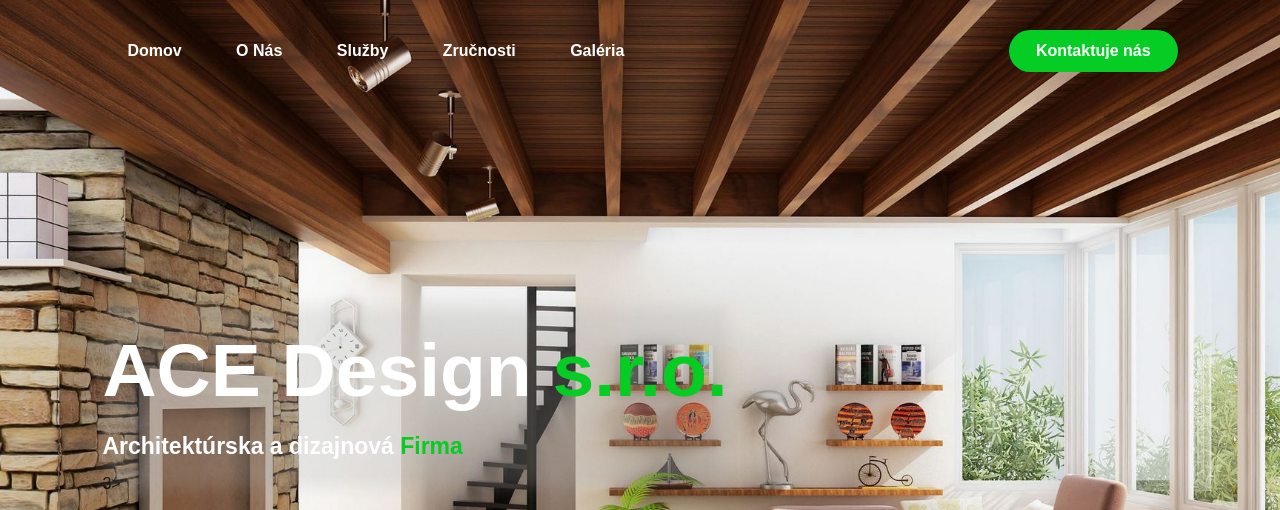
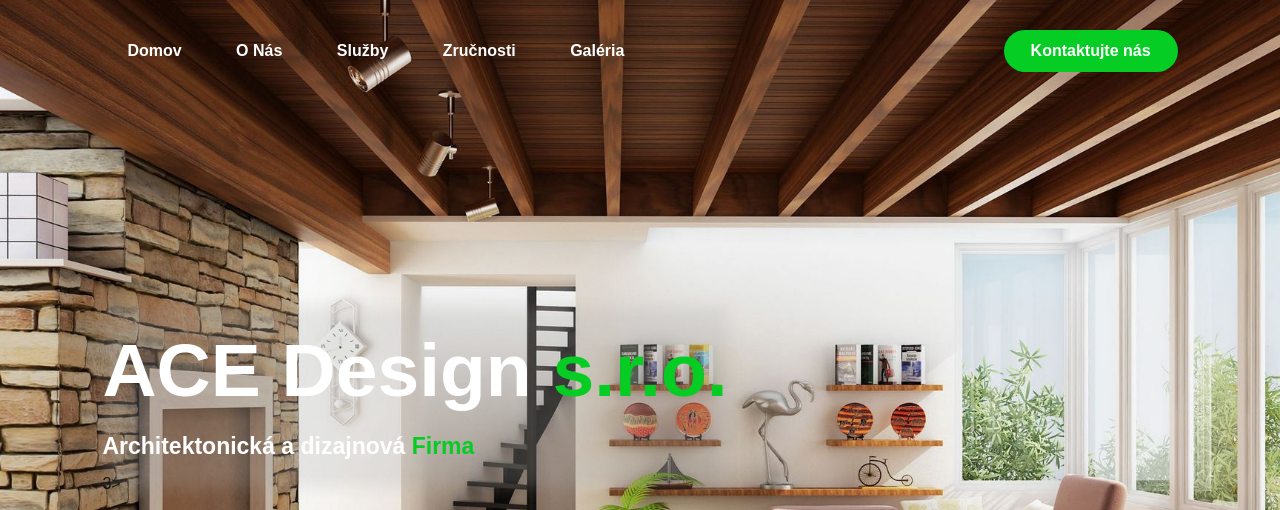
Before and after one commit to MarekCintula/maturita, a plain HTML site: page index.html in a window 1280 px wide. Shown: the top 510 px of the page. Drawn offline with nearby package versions, Linux system fonts and the light colour scheme.

Commit message:
Update index.html

```diff
--- a/index.html
+++ b/index.html
@@ -29,13 +29,13 @@
 				<li><a href="#">Zručnosti</a></li>
 				<li><a href="#galeria">Galéria</a></li>
 			</ul>
-			<a href="./contact.html" class="btn">Kontaktuje nás</a>
+			<a href="./contact.html" class="btn">Kontaktujte nás</a>
 		</nav>
 
 		<div class="content">
 			<div class="content-bg"></div>
 			<h1>ACE Design<span> s.r.o.</span></h1>
-			<h5>Architektúrska a dizajnová <span>Firma</span></h5>3>
+			<h5>Architektonická a dizajnová <span>Firma</span></h5>3>
 				</form>
 			</div>
 		</div>
```
